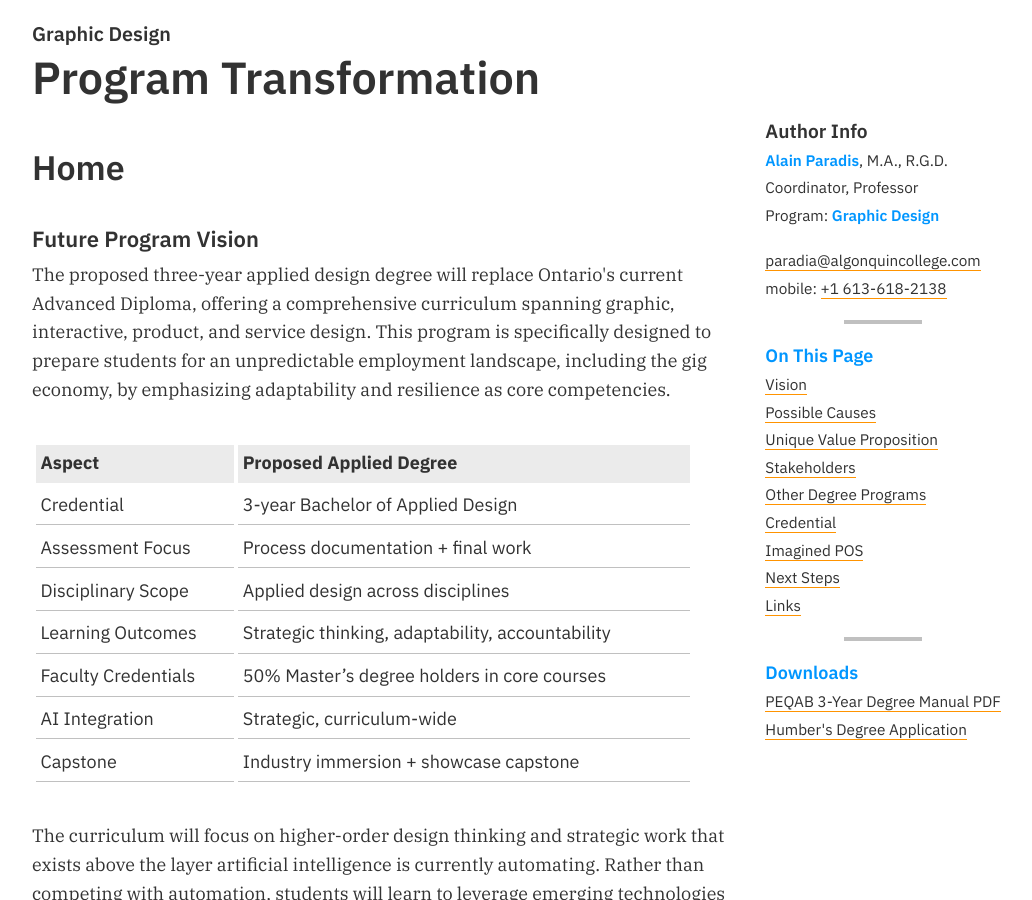
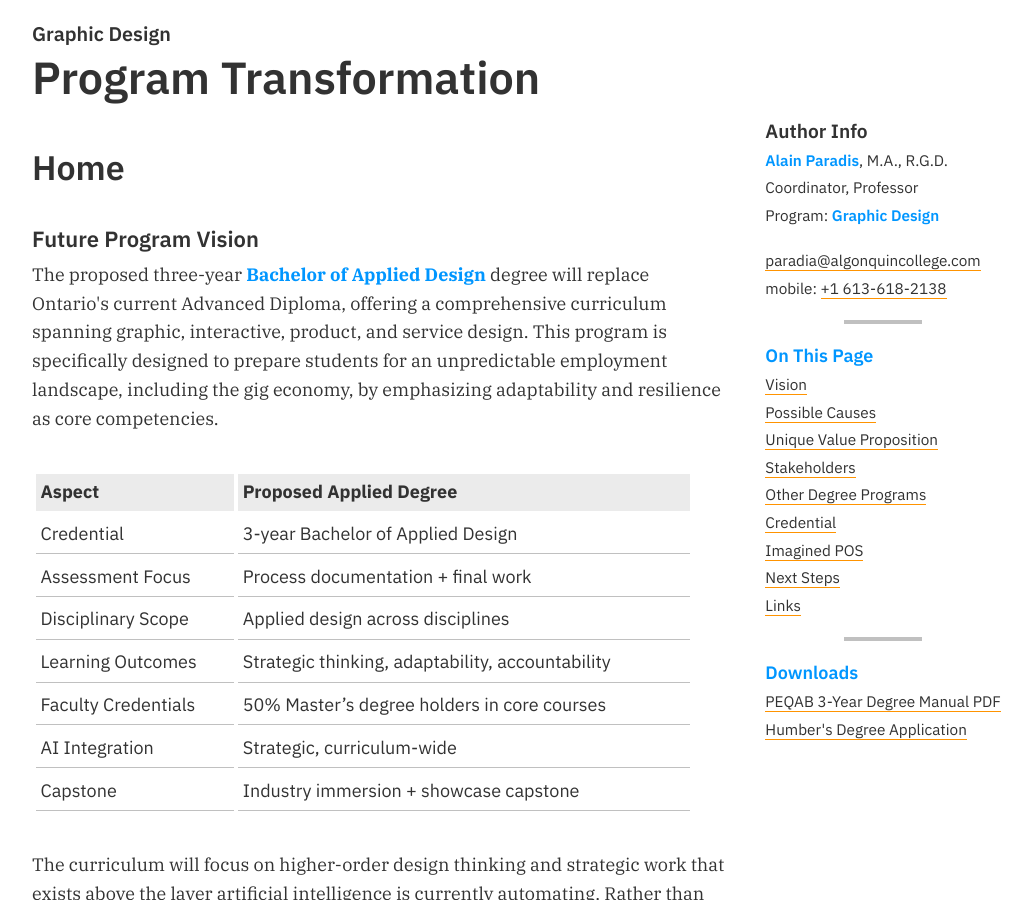
Before and after one commit to AlainParadis/program-transformation, a Jekyll site: the page built from index.md, in a window 1280 px wide and 900 px high. Shown: the whole window, without its empty margins (76-1108 px from the left). Built offline with Jekyll 4.4.1, drawn with Linux system fonts in a browser that asks for light colours.

Commit message:
Bold Bachelor of Applied Design in vision
Update _includes/vision.html to specify and emphasize the program name by replacing the generic phrase 'three-year applied design degree' with <strong>Bachelor of Applied Design</strong>. This clarifies the proposed credential and adds visual emphasis to the program title.

```diff
--- a/_includes/vision.html
+++ b/_includes/vision.html
@@ -2,7 +2,7 @@
 	<a name="vision">Future Program Vision</a>
 </h4>
 <p>
-	The proposed three-year applied design degree will replace Ontario's current Advanced Diploma, offering a comprehensive curriculum spanning graphic, interactive, product, and service design. This program is specifically designed to prepare students for an unpredictable employment landscape, including the gig economy, by emphasizing adaptability and resilience as core competencies.
+	The proposed three-year <strong>Bachelor of Applied Design</strong> degree will replace Ontario's current Advanced Diploma, offering a comprehensive curriculum spanning graphic, interactive, product, and service design. This program is specifically designed to prepare students for an unpredictable employment landscape, including the gig economy, by emphasizing adaptability and resilience as core competencies.
 </p>
 
 | Aspect              | Proposed Applied Degree                           |
```
